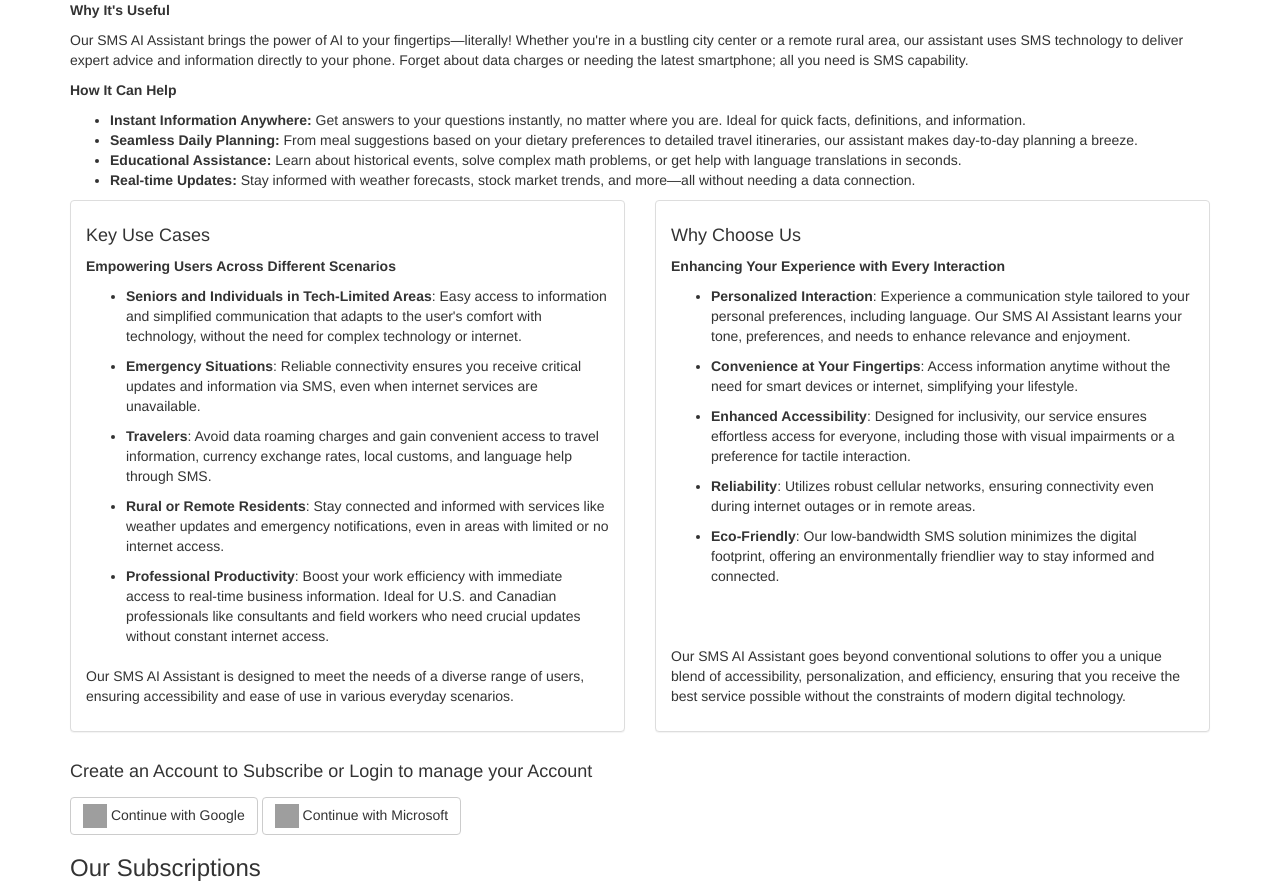
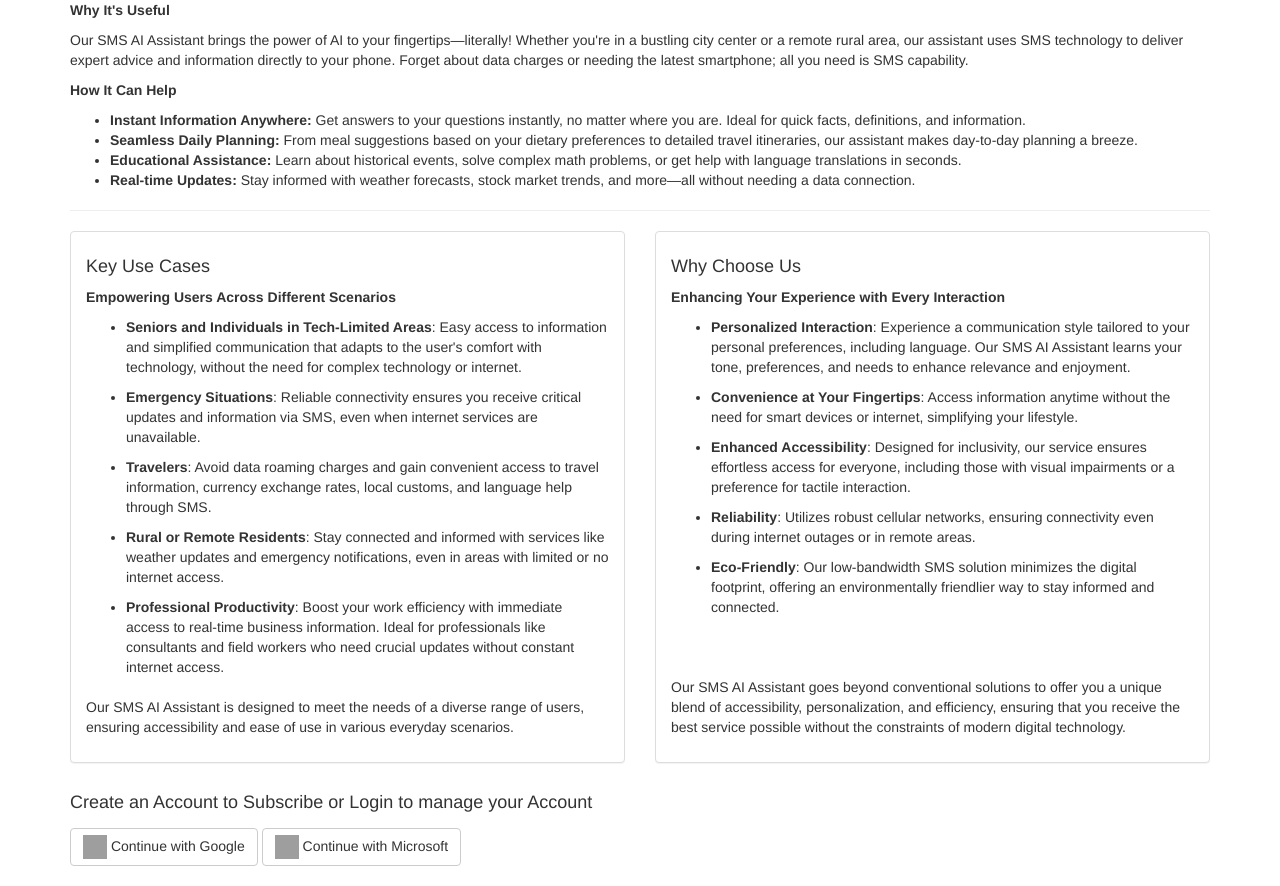
Before and after one commit to ImprobabilityLabs/sms_ai_assistant, a Python web app: template templates/index.html in a window 1280 px wide. Shown: the part 613-1499 px from the top of the page. Run offline with Jinja, Linux system fonts and the light colour scheme; the template is opened without the code that fills it, so the values that code supplies are empty; some libraries are stand-ins or nearby versions; grey boxes are pictures that could not be loaded.

Commit message:
Update index.html

```diff
--- a/templates/index.html
+++ b/templates/index.html
@@ -136,8 +136,9 @@
                     <li><strong>Educational Assistance:</strong> Learn about historical events, solve complex math problems, or get help with language translations in seconds.</li>
                     <li><strong>Real-time Updates:</strong> Stay informed with weather forecasts, stock market trends, and more—all without needing a data connection.</li>
                 </ul>
+              <hr>
             </div>
-          <hr>
+
         </div>
         <div class="row" style="display: flex;">
     <div class="col-xs-12 col-sm-6" style="display: flex; padding-bottom: 20px;">
@@ -152,7 +153,7 @@
                     <li style="margin-bottom: 10px;"><strong>Emergency Situations</strong>: Reliable connectivity ensures you receive critical updates and information via SMS, even when internet services are unavailable.</li>
                     <li style="margin-bottom: 10px;"><strong>Travelers</strong>: Avoid data roaming charges and gain convenient access to travel information, currency exchange rates, local customs, and language help through SMS.</li>
                     <li style="margin-bottom: 10px;"><strong>Rural or Remote Residents</strong>: Stay connected and informed with services like weather updates and emergency notifications, even in areas with limited or no internet access.</li>
-                    <li style="margin-bottom: 10px;"><strong>Professional Productivity</strong>: Boost your work efficiency with immediate access to real-time business information. Ideal for U.S. and Canadian professionals like consultants and field workers who need crucial updates without constant internet access.</li>
+                    <li style="margin-bottom: 10px;"><strong>Professional Productivity</strong>: Boost your work efficiency with immediate access to real-time business information. Ideal for professionals like consultants and field workers who need crucial updates without constant internet access.</li>
                 </ul>
                 <p style="flex-shrink: 0;">Our SMS AI Assistant is designed to meet the needs of a diverse range of users, ensuring accessibility and ease of use in various everyday scenarios.</p>
             </div>
```
